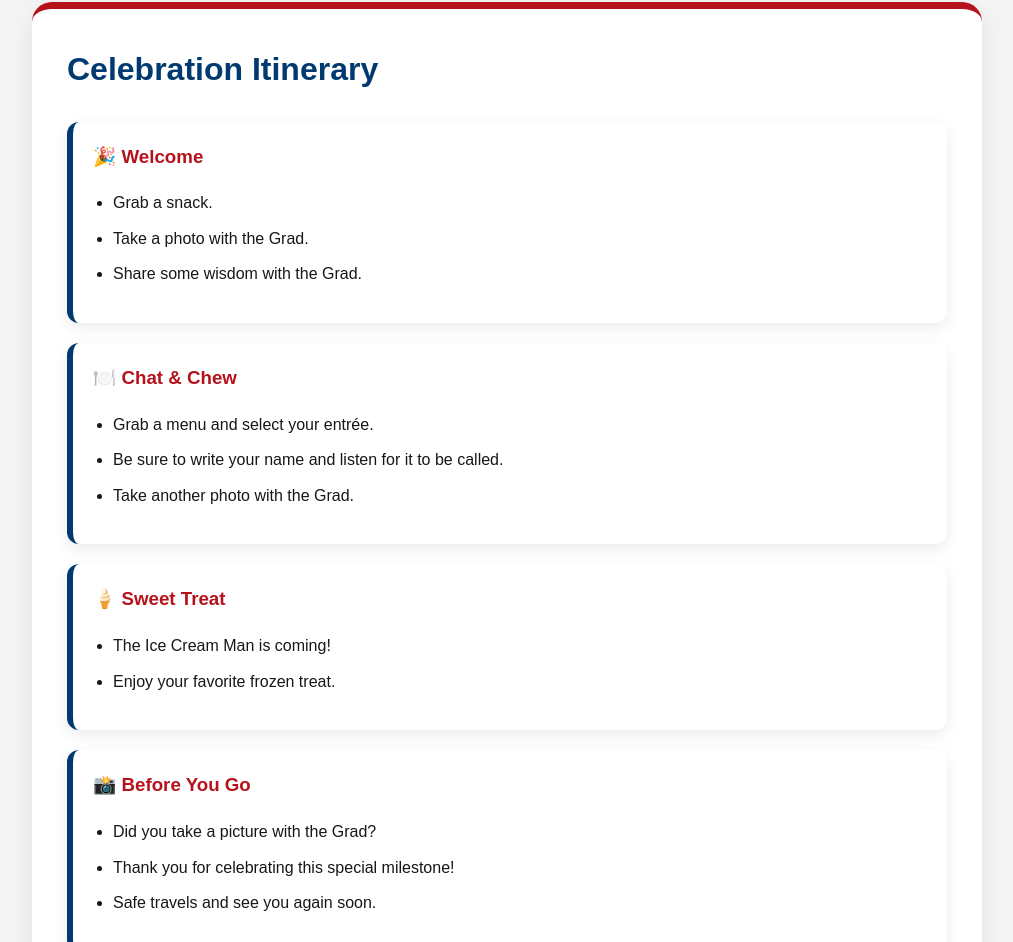
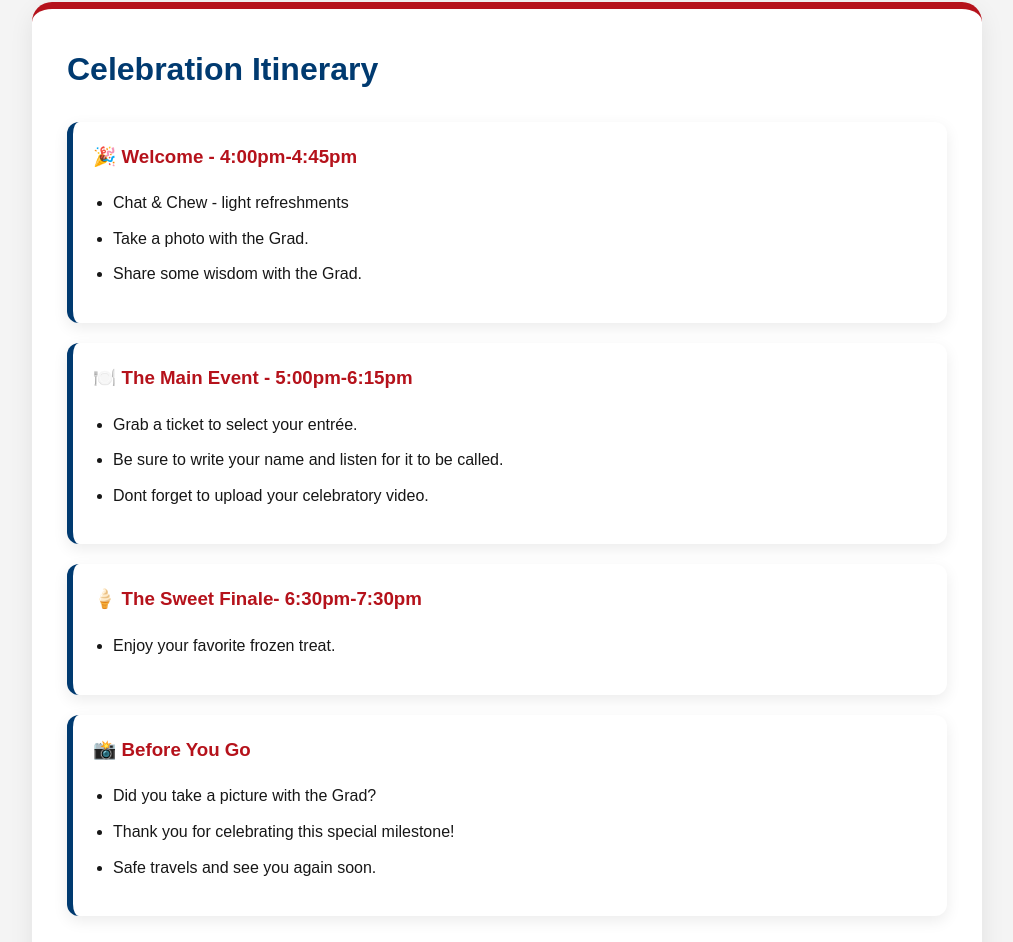
Before and after one commit to mjaradat49/jds-celebration, a plain HTML site: page index.html in a window 1280 px wide. Shown: the part 1389-2331 px from the top of the page, without its empty margins (133-1146 px from the left). Drawn offline with Linux system fonts and the light colour scheme.

Commit message:
Update index.html

```diff
--- a/index.html
+++ b/index.html
@@ -57,27 +57,26 @@
     <h2>Celebration Itinerary</h2>
 
     <div class="event">
-        <h3>🎉 Welcome</h3>
+        <h3>🎉 Welcome - 4:00pm-4:45pm</h3>
         <ul>
-            <li>Grab a snack.</li>
+            <li>Chat & Chew - light refreshments</li>
             <li>Take a photo with the Grad.</li>
             <li>Share some wisdom with the Grad.</li>
         </ul>
     </div>
 
     <div class="event">
-        <h3>🍽️ Chat & Chew</h3>
+        <h3>🍽️ The Main Event - 5:00pm-6:15pm</h3>
         <ul>
-            <li>Grab a menu and select your entrée.</li>
+            <li>Grab a ticket to select your entrée.</li>
             <li>Be sure to write your name and listen for it to be called.</li>
-            <li>Take another photo with the Grad.</li>
+            <li>Dont forget to upload your celebratory video.</li>
         </ul>
     </div>
 
     <div class="event">
-        <h3>🍦 Sweet Treat</h3>
+        <h3>🍦 The Sweet Finale- 6:30pm-7:30pm</h3>
         <ul>
-            <li>The Ice Cream Man is coming!</li>
             <li>Enjoy your favorite frozen treat.</li>
         </ul>
     </div>
```
